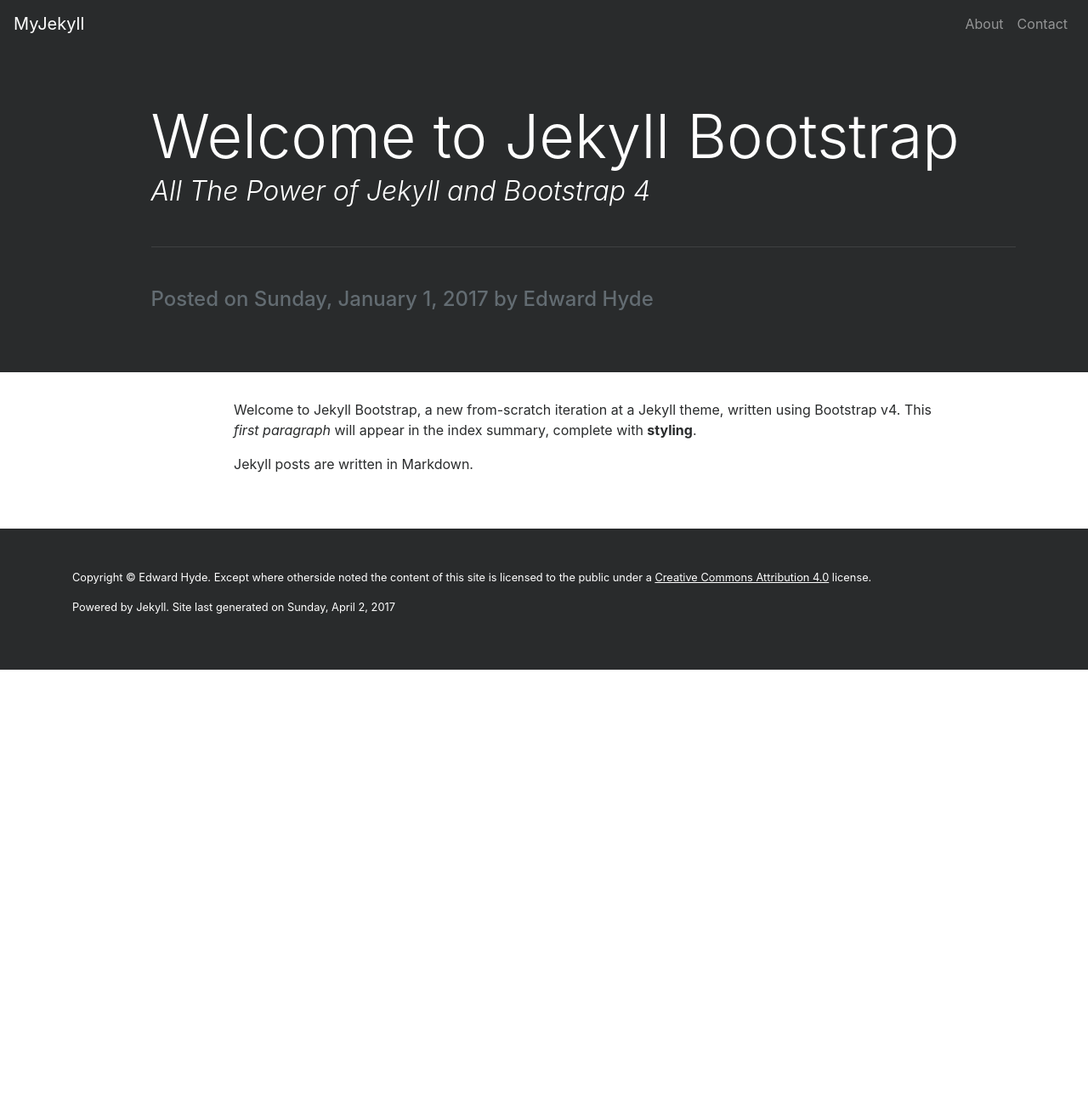
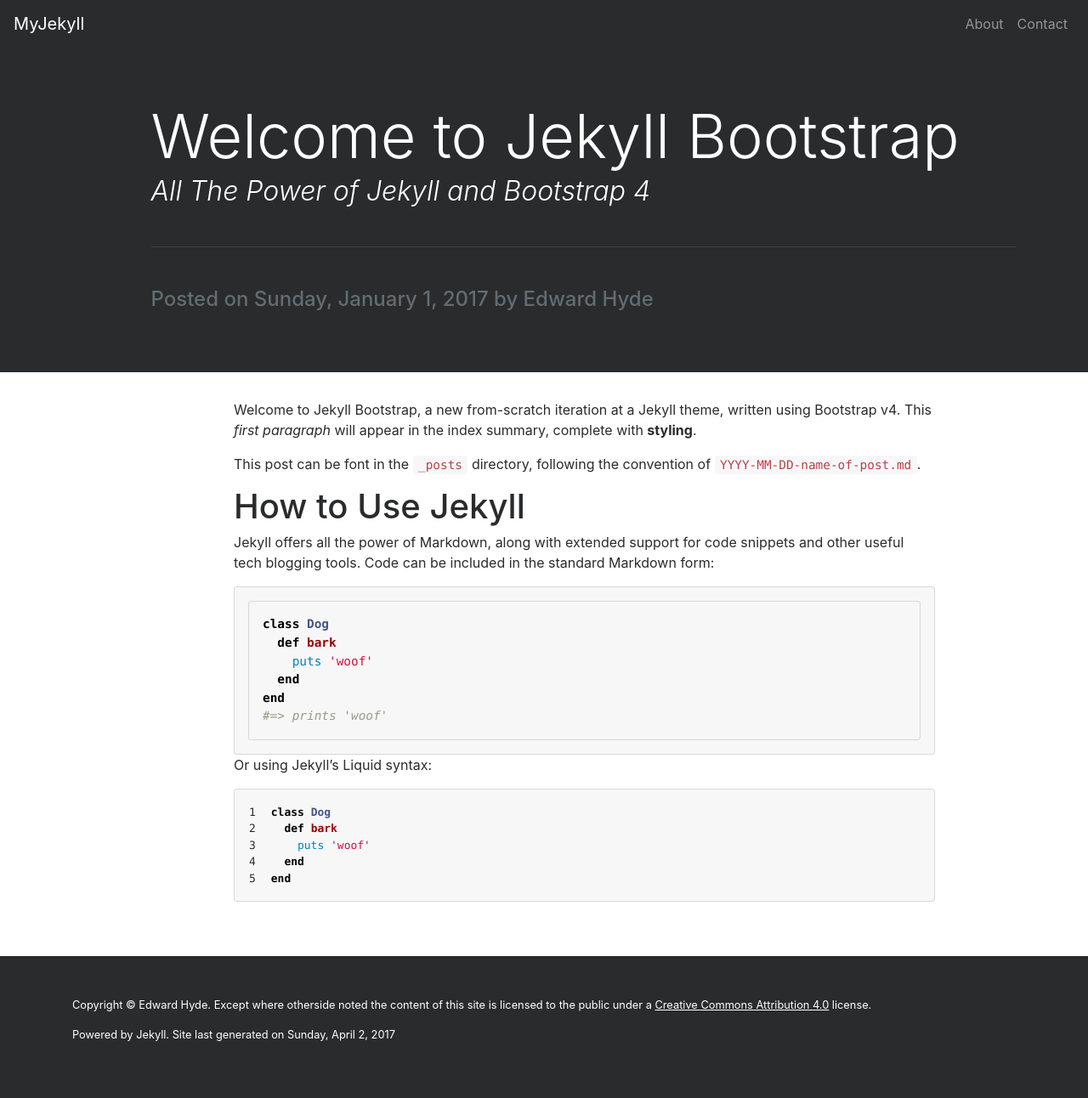
Before and after one commit to eToThePiIPower/bootstrap4jekyll, a Jekyll site: the page built from _posts/2017-04-01-first-post.md, in a window 1280 px wide. Shown: the whole page at 85% size. Built offline with Jekyll 4.4.1, drawn with Linux system fonts in a browser that asks for light colours; nearby versions of some CDN libraries; before the commit the page ends 900 px from its top, so only the background shows below that.

Commit message:
Add support for code blocks and examples

````diff
--- a/_layouts/default.html
+++ b/_layouts/default.html
@@ -9,7 +9,9 @@
         integrity="sha384-rwoIResjU2yc3z8GV/NPeZWAv56rSmLldC3R/AZzGRnGxQQKnKkoFVhFQhNUwEyJ"
         crossorigin="anonymous">
   <link rel="stylesheet"
-        href="/site.css">
+        href="/css/site.css">
+  <link rel="stylesheet"
+        href="/css/code/github.css">
   <script src="https://code.jquery.com/jquery-3.2.1.min.js"
           integrity="sha256-hwg4gsxgFZhOsEEamdOYGBf13FyQuiTwlAQgxVSNgt4="
           crossorigin="anonymous"></script>
--- a/_posts/2017-04-01-first-post.md
+++ b/_posts/2017-04-01-first-post.md
@@ -8,4 +8,30 @@
 written using Bootstrap v4. This *first paragraph* will appear in the index
 summary, complete with **styling**.
 
-Jekyll posts are written in Markdown.
+This post can be font in the `_posts` directory, following the convention of
+`YYYY-MM-DD-name-of-post.md`.
+
+# How to Use Jekyll
+
+Jekyll offers all the power of Markdown, along with extended support for code
+snippets and other useful tech blogging tools. Code can be included in the
+standard Markdown form:
+
+```ruby
+class Dog
+  def bark
+    puts 'woof'
+  end
+end
+#=> prints 'woof'
+```
+
+Or using Jekyll's Liquid syntax:
+
+{% highlight ruby linenos %}
+class Dog
+  def bark
+    puts 'woof'
+  end
+end
+{% endhighlight %}
--- /dev/null
+++ b/css/code/github.css
@@ -0,0 +1,61 @@
+.highlight .hll { background-color: #ffffcc }
+.highlight .c { color: #999988; font-style: italic } /* Comment */
+.highlight .err { color: #a61717; background-color: #e3d2d2 } /* Error */
+.highlight .k { color: #000000; font-weight: bold } /* Keyword */
+.highlight .o { color: #000000; font-weight: bold } /* Operator */
+.highlight .cm { color: #999988; font-style: italic } /* Comment.Multiline */
+.highlight .cp { color: #999999; font-weight: bold; font-style: italic } /* Comment.Preproc */
+.highlight .c1 { color: #999988; font-style: italic } /* Comment.Single */
+.highlight .cs { color: #999999; font-weight: bold; font-style: italic } /* Comment.Special */
+.highlight .gd { color: #000000; background-color: #ffdddd } /* Generic.Deleted */
+.highlight .ge { color: #000000; font-style: italic } /* Generic.Emph */
+.highlight .gr { color: #aa0000 } /* Generic.Error */
+.highlight .gh { color: #999999 } /* Generic.Heading */
+.highlight .gi { color: #000000; background-color: #ddffdd } /* Generic.Inserted */
+.highlight .go { color: #888888 } /* Generic.Output */
+.highlight .gp { color: #555555 } /* Generic.Prompt */
+.highlight .gs { font-weight: bold } /* Generic.Strong */
+.highlight .gu { color: #aaaaaa } /* Generic.Subheading */
+.highlight .gt { color: #aa0000 } /* Generic.Traceback */
+.highlight .kc { color: #000000; font-weight: bold } /* Keyword.Constant */
+.highlight .kd { color: #000000; font-weight: bold } /* Keyword.Declaration */
+.highlight .kn { color: #000000; font-weight: bold } /* Keyword.Namespace */
+.highlight .kp { color: #000000; font-weight: bold } /* Keyword.Pseudo */
+.highlight .kr { color: #000000; font-weight: bold } /* Keyword.Reserved */
+.highlight .kt { color: #445588; font-weight: bold } /* Keyword.Type */
+.highlight .m { color: #009999 } /* Literal.Number */
+.highlight .s { color: #d01040 } /* Literal.String */
+.highlight .na { color: #008080 } /* Name.Attribute */
+.highlight .nb { color: #0086B3 } /* Name.Builtin */
+.highlight .nc { color: #445588; font-weight: bold } /* Name.Class */
+.highlight .no { color: #008080 } /* Name.Constant */
+.highlight .nd { color: #3c5d5d; font-weight: bold } /* Name.Decorator */
+.highlight .ni { color: #800080 } /* Name.Entity */
+.highlight .ne { color: #990000; font-weight: bold } /* Name.Exception */
+.highlight .nf { color: #990000; font-weight: bold } /* Name.Function */
+.highlight .nl { color: #990000; font-weight: bold } /* Name.Label */
+.highlight .nn { color: #555555 } /* Name.Namespace */
+.highlight .nt { color: #000080 } /* Name.Tag */
+.highlight .nv { color: #008080 } /* Name.Variable */
+.highlight .ow { color: #000000; font-weight: bold } /* Operator.Word */
+.highlight .w { color: #bbbbbb } /* Text.Whitespace */
+.highlight .mf { color: #009999 } /* Literal.Number.Float */
+.highlight .mh { color: #009999 } /* Literal.Number.Hex */
+.highlight .mi { color: #009999 } /* Literal.Number.Integer */
+.highlight .mo { color: #009999 } /* Literal.Number.Oct */
+.highlight .sb { color: #d01040 } /* Literal.String.Backtick */
+.highlight .sc { color: #d01040 } /* Literal.String.Char */
+.highlight .sd { color: #d01040 } /* Literal.String.Doc */
+.highlight .s2 { color: #d01040 } /* Literal.String.Double */
+.highlight .se { color: #d01040 } /* Literal.String.Escape */
+.highlight .sh { color: #d01040 } /* Literal.String.Heredoc */
+.highlight .si { color: #d01040 } /* Literal.String.Interpol */
+.highlight .sx { color: #d01040 } /* Literal.String.Other */
+.highlight .sr { color: #009926 } /* Literal.String.Regex */
+.highlight .s1 { color: #d01040 } /* Literal.String.Single */
+.highlight .ss { color: #990073 } /* Literal.String.Symbol */
+.highlight .bp { color: #999999 } /* Name.Builtin.Pseudo */
+.highlight .vc { color: #008080 } /* Name.Variable.Class */
+.highlight .vg { color: #008080 } /* Name.Variable.Global */
+.highlight .vi { color: #008080 } /* Name.Variable.Instance */
+.highlight .il { color: #009999 } /* Literal.Number.Integer.Long */
--- a/site.css
+++ b/css/site.css
@@ -49,3 +49,17 @@
   color: white;
   text-decoration: underline;
 }
+
+.highlight {
+  background-color: #f7f7f7;
+  border: 1px solid #dfdfdf;
+  border: 1px solid rgba(0,0,0,.125);
+  border-radius: .25rem;
+  padding: 1rem;
+}
+.highlight pre {
+  margin-bottom: 0;
+}
+.lineno {
+  margin-right: 1rem;
+}
````
